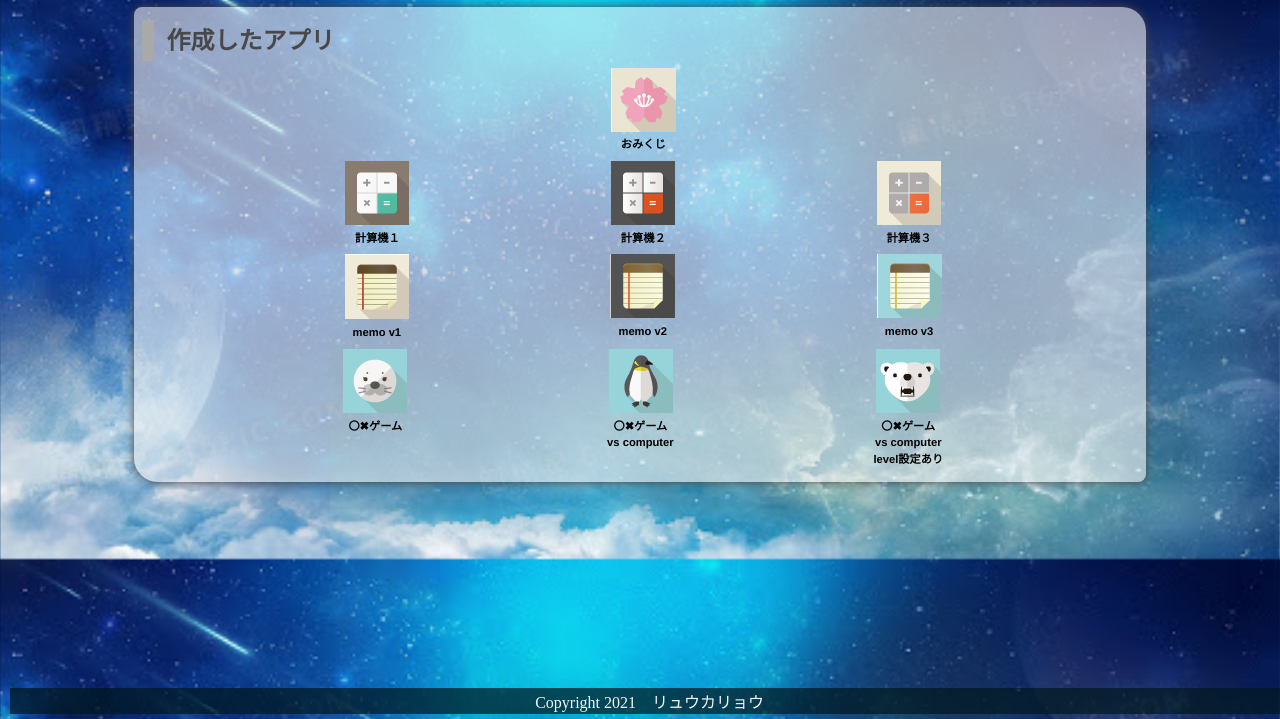
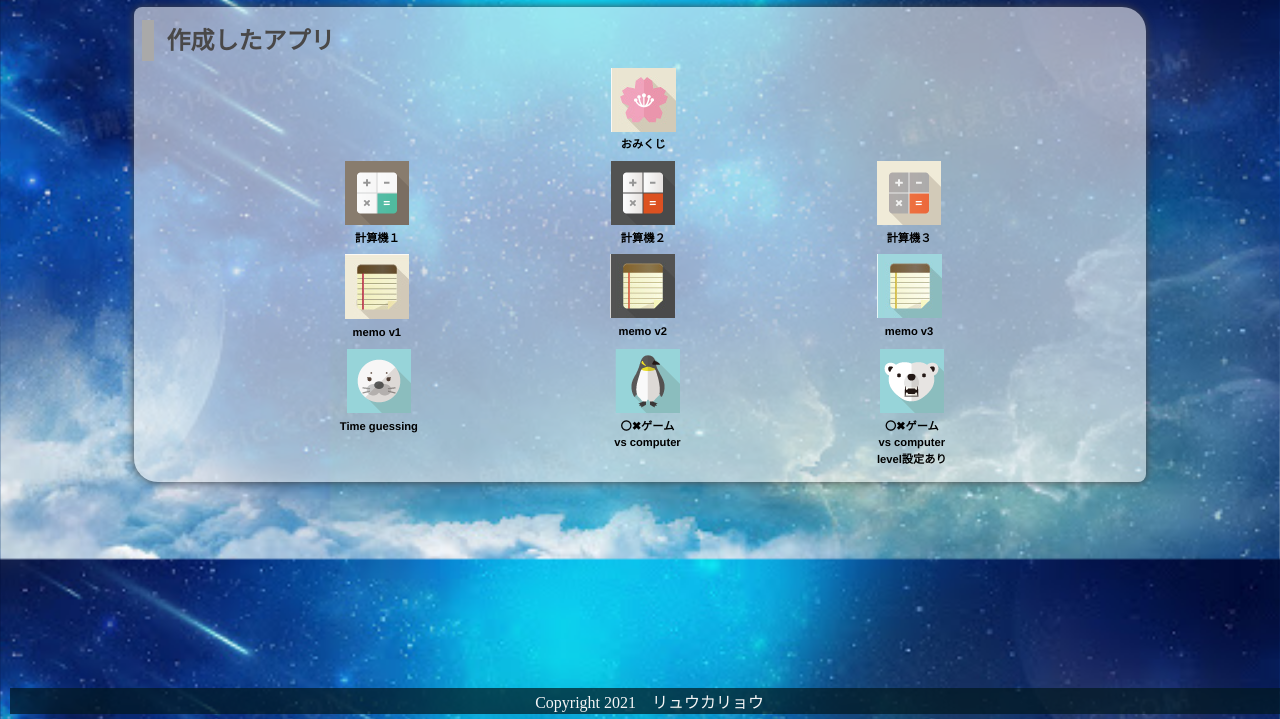
Before and after one commit to bjxdfm/mobileapp, a plain HTML site: page index.html in a window 1280 px wide. Shown: the part 81-800 px from the top of the page. Drawn offline with Linux system fonts and the light colour scheme.

Commit message:
Update index.html

```diff
--- a/index.html
+++ b/index.html
@@ -25,7 +25,7 @@
           <a href="03_memo_app_v2/04_memo_2/memo.html" title="メモアプリv2です。"><img src="img/f_f_business_1_s64_f_business_1_1bg.jpg" alt="memo v2"><br>memo v2</a>
           <a href="03_memo_app_v3/memo_app.html" title="メモアプリv3です。"><img src="img/f_f_business_1_s64_f_business_1_2bg.jpg" alt="memo v3"><br>memo v3</a>
           <div class="spacer"></div>
-          <a href="04_tic tac toe_fix_v1/Time guessing quiz/timeguess.html" title="2人でやるゲームです。"><img src="img/azarashi.png" alt="〇✖ゲーム"><br>〇✖ゲーム</a>
+          <a href="04_tic tac toe_fix_v1/Time guessing quiz/timeguess.html" title="2人でやるゲームです。"><img src="img/azarashi.png" alt="〇✖ゲーム"><br>Time guessing</a>
           <a href="04_tic tac toe_vs computer/tic_tac_toe_vs computer.html" title="vs computerです。"><img src="img/penguin.png" alt="〇✖ゲームvs computer"><br>〇✖ゲーム<br>vs computer</a>
           <a href="04_tic tac toe_vs computer level/tic_tac_toe_vs computer.html" title="vs computer level付き。"><img src="img/bear.png" alt="〇✖ゲーム"><br>〇✖ゲーム<br>vs computer<br>level設定あり</a>
       </div>
```
